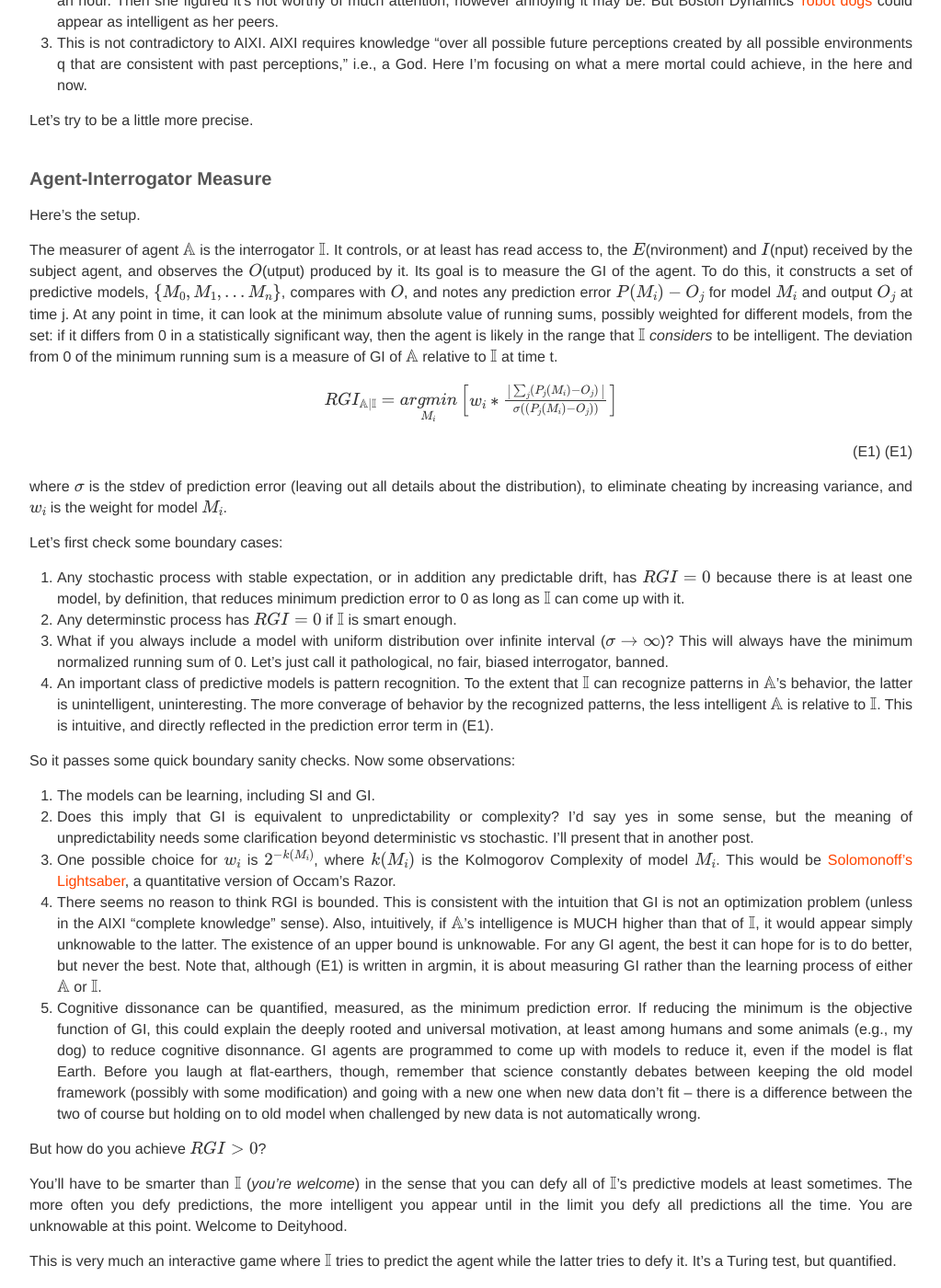
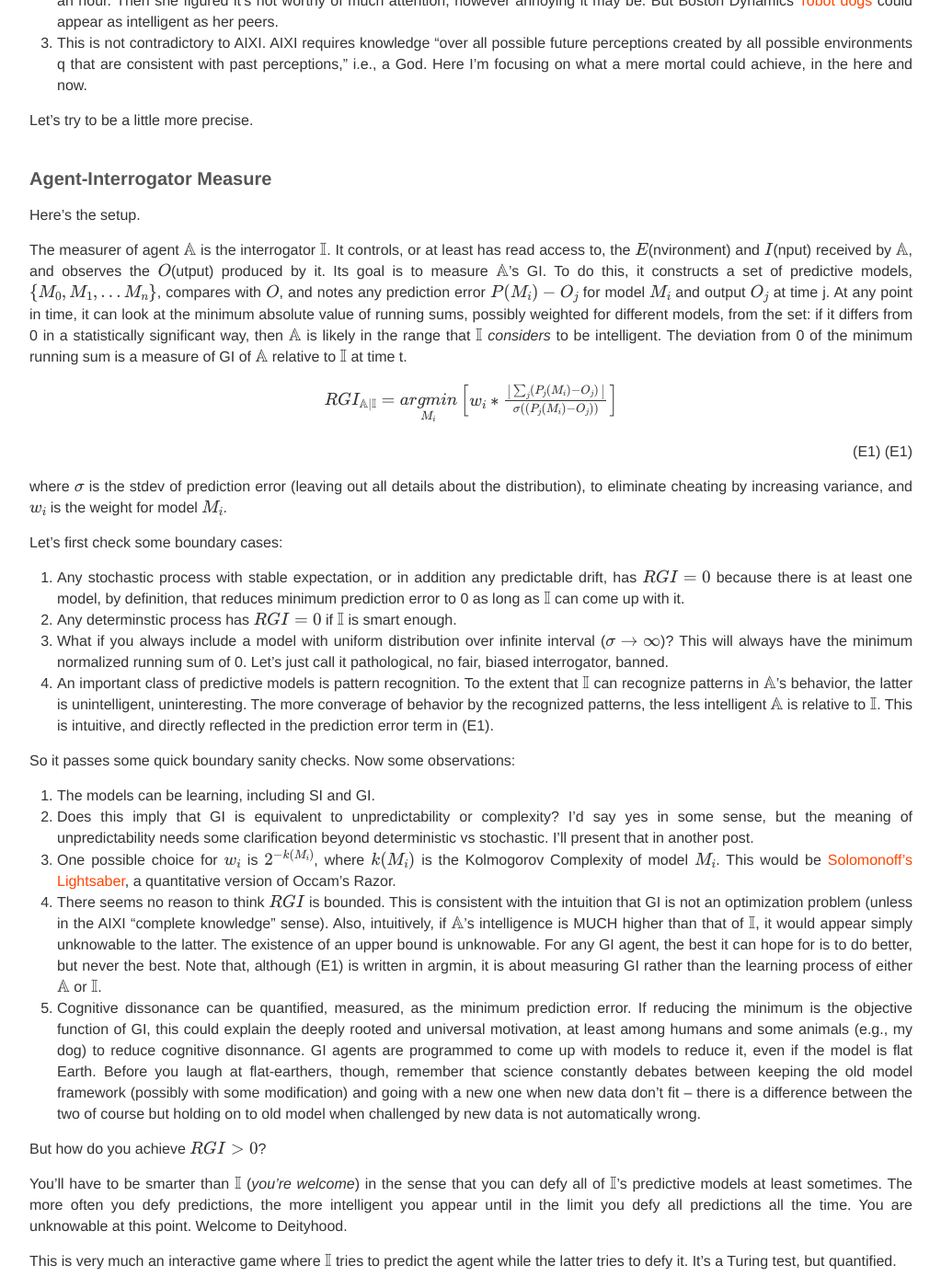
Before and after one commit to BoPengAI/A-Matter-of-Mind, a Jekyll site: the page built from _posts/2022-01-01-a-measure-of-general-intelligence.markdown, in a window 1280 px wide and 1400 px high, scrolled down 1576 px. Shown: the whole window at 92% size, without its empty margins (128-1151 px from the left). Built offline with Jekyll 4.4.1, drawn with Linux system fonts in a browser that asks for light colours; nearby versions of some CDN libraries; our own code applies the rules of GitHub Pages for plain Markdown files; formulas are drawn with MathJax 3.

Commit message:
Update 2022-01-01-a-measure-of-general-intelligence.markdown

```diff
--- a/_posts/2022-01-01-a-measure-of-general-intelligence.markdown
+++ b/_posts/2022-01-01-a-measure-of-general-intelligence.markdown
@@ -33,7 +33,7 @@ Let's try to be a little more precise.
 
 Here's the setup.
 
-The measurer of agent $$\mathbb{A}$$ is the interrogator $$\mathbb{I}$$. It controls, or at least has read access to, the $$E$$(nvironment) and $$I$$(nput) received by the subject agent, and observes the $$O$$(utput) produced by it. Its goal is to measure the GI of the agent. To do this, it constructs a set of predictive models, $$\{M_0, M_1, ...M_n\}$$, compares with $$O$$, and notes any prediction error $$P(M_i)-O_j$$ for model $$M_i$$ and output $$O_j$$ at time j. At any point in time, it can look at the minimum absolute value of running sums, possibly weighted for different models, from the set: if it differs from 0 in a statistically significant way, then the agent is likely in the range that $$\mathbb{I}$$ <i>considers</i> to be intelligent. The deviation from 0 of the minimum running sum is a measure of GI of $$\mathbb{A}$$ relative to $$\mathbb{I}$$ at time t.
+The measurer of agent $$\mathbb{A}$$ is the interrogator $$\mathbb{I}$$. It controls, or at least has read access to, the $$E$$(nvironment) and $$I$$(nput) received by $$\mathbb{A}$$, and observes the $$O$$(utput) produced by it. Its goal is to measure $$\mathbb{A}$$'s GI. To do this, it constructs a set of predictive models, $$\{M_0, M_1, ...M_n\}$$, compares with $$O$$, and notes any prediction error $$P(M_i)-O_j$$ for model $$M_i$$ and output $$O_j$$ at time j. At any point in time, it can look at the minimum absolute value of running sums, possibly weighted for different models, from the set: if it differs from 0 in a statistically significant way, then $$\mathbb{A}$$ is likely in the range that $$\mathbb{I}$$ <i>considers</i> to be intelligent. The deviation from 0 of the minimum running sum is a measure of GI of $$\mathbb{A}$$ relative to $$\mathbb{I}$$ at time t.
 
 <div style="text-align: right">$$RGI_{\mathbb{A}|\mathbb{I}} = \underset{M_i}{argmin}\begin{bmatrix}w_i*\frac{\begin{vmatrix}\sum_{j}(P_j(M_i)-O_j)\end{vmatrix}}{\sigma((P_j(M_i)-O_j))}\end{bmatrix}$$(E1)  (E1)</div>
 
@@ -51,7 +51,7 @@ So it passes some quick boundary sanity checks. Now some observations:
 1. The models can be learning, including SI and GI.
 2. Does this imply that GI is equivalent to unpredictability or complexity? I'd say yes in some sense, but the meaning of unpredictability needs some clarification beyond deterministic vs stochastic. I'll present that in another post.
 3. One possible choice for $$w_i$$ is $$2^{-k(M_i)}$$, where $$k(M_i)$$ is the Kolmogorov Complexity of model $$M_i$$. This would be [Solomonoff's Lightsaber](https://www.alignmentforum.org/tag/solomonoff-induction), a quantitative version of Occam's Razor.
-4. There seems no reason to think RGI is bounded. This is consistent with the intuition that GI is not an optimization problem (unless in the AIXI "complete knowledge" sense). Also, intuitively, if $$\mathbb{A}$$'s intelligence is MUCH higher than that of $$\mathbb{I}$$, it would appear simply unknowable to the latter. The existence of an upper bound is unknowable. For any GI agent, the best it can hope for is to do better, but never the best. Note that, although (E1) is written in argmin, it is about measuring GI rather than the learning process of either $$\mathbb{A}$$ or $$\mathbb{I}$$.
+4. There seems no reason to think $$RGI$$ is bounded. This is consistent with the intuition that GI is not an optimization problem (unless in the AIXI "complete knowledge" sense). Also, intuitively, if $$\mathbb{A}$$'s intelligence is MUCH higher than that of $$\mathbb{I}$$, it would appear simply unknowable to the latter. The existence of an upper bound is unknowable. For any GI agent, the best it can hope for is to do better, but never the best. Note that, although (E1) is written in argmin, it is about measuring GI rather than the learning process of either $$\mathbb{A}$$ or $$\mathbb{I}$$.
 5. Cognitive dissonance can be quantified, measured, as the minimum prediction error. If reducing the minimum is the objective function of GI, this could explain the deeply rooted and universal motivation, at least among humans and some animals (e.g., my dog) to reduce cognitive disonnance. GI agents are programmed to come up with models to reduce it, even if the model is flat Earth. Before you laugh at flat-earthers, though, remember that science constantly debates between keeping the old model framework (possibly with some modification) and going with a new one when new data don't fit -- there is a difference between the two of course but holding on to old model when challenged by new data is not automatically wrong.
 
 But how do you achieve $$RGI>0$$?
```
